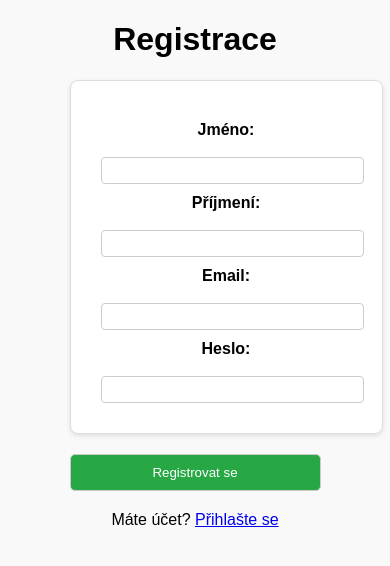
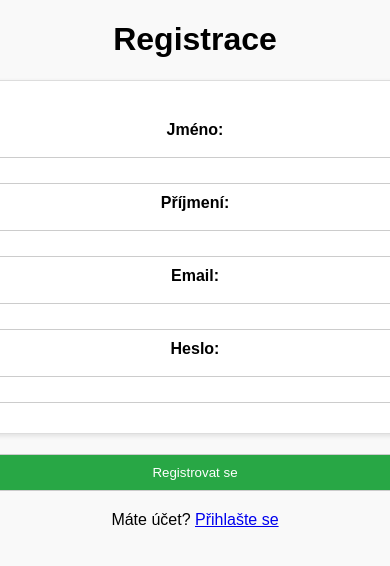
Before and after one commit to adamsvab/svab.maturita.projekt, a PHP site: page /registrace.php in a window 390 px wide; the page is wider, and only the part inside the window is pictured. Shown: the part 114-680 px from the top of that part. Run offline with PHP 8.4, Linux system fonts and the light colour scheme.

Commit message:
responzivní layout

```diff
--- a/css/style.css
+++ b/css/style.css
@@ -233,10 +233,6 @@
     .navbar span a {
         padding: 10px;
     }
-    .box {
-        width: 100%;
-    }
-
     table {
         display: block;
         overflow-x: auto;
```
